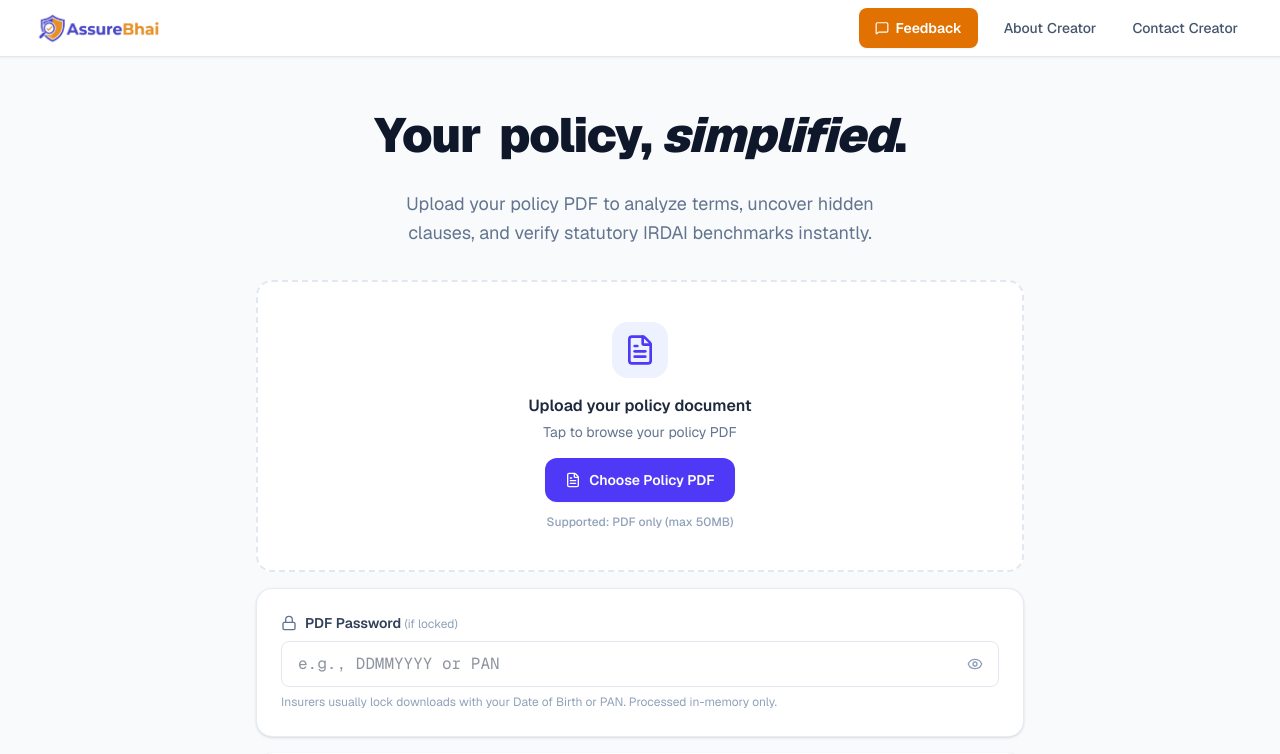
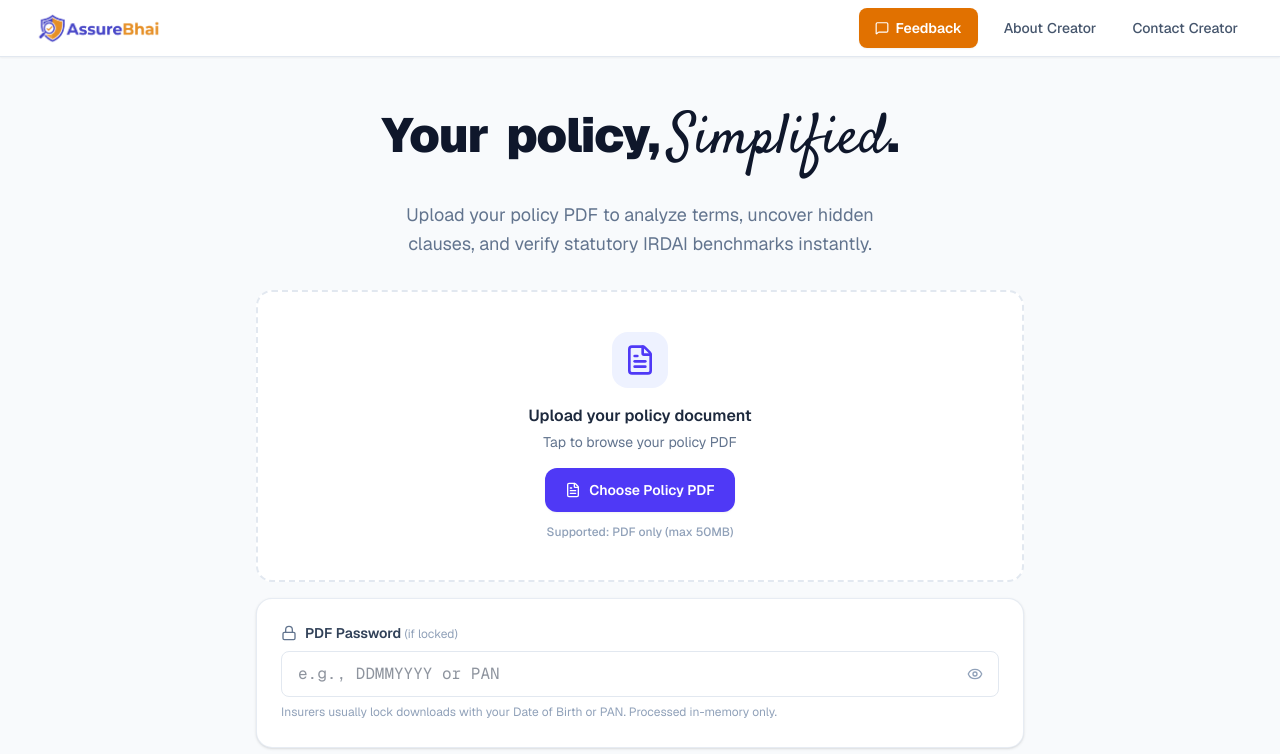
Before and after one commit to ashjo966/AssureBhai, a Next.js app: page / in a window 1280 px wide. Shown: the top 754 px of the page. Built offline with nearby package versions, Linux system fonts and the light colour scheme.

Commit message:
Use Satisfy cursive font for Simplified on homepage

```diff
--- a/src/app/globals.css
+++ b/src/app/globals.css
@@ -10,6 +10,7 @@
   --color-foreground: var(--foreground);
   --font-sans: var(--font-geist-sans);
   --font-mono: var(--font-geist-mono);
+  --font-satisfy: var(--font-satisfy);
 }
 
 @media (prefers-color-scheme: dark) {
--- a/src/app/layout.tsx
+++ b/src/app/layout.tsx
@@ -1,5 +1,5 @@
 import type { Metadata, Viewport } from "next";
-import { Geist, Geist_Mono } from "next/font/google";
+import { Geist, Geist_Mono, Satisfy } from "next/font/google";
 import "./globals.css";
 
 const geistSans = Geist({
@@ -10,6 +10,12 @@ const geistSans = Geist({
 const geistMono = Geist_Mono({
   variable: "--font-geist-mono",
   subsets: ["latin"],
+});
+
+const satisfy = Satisfy({
+  variable: "--font-satisfy",
+  subsets: ["latin"],
+  weight: "400",
 });
 
 export const viewport: Viewport = {
@@ -63,7 +69,7 @@ export default function RootLayout({ children }: { children: React.ReactNode })
   return (
     <html
       lang="en"
-      className={`${geistSans.variable} ${geistMono.variable} h-full antialiased overflow-x-hidden`}
+      className={`${geistSans.variable} ${geistMono.variable} ${satisfy.variable} h-full antialiased overflow-x-hidden`}
     >
       <body className="min-h-full flex flex-col w-full max-w-full overflow-x-hidden">
         {children}
--- a/src/app/page.tsx
+++ b/src/app/page.tsx
@@ -640,7 +640,10 @@ export default function Home() {
                   policy,
                 </span>
                 <br className="sm:hidden" />{" "}
-                <span className="italic">simplified</span>.
+                <span className="font-[family-name:var(--font-satisfy)] font-normal text-[1.18em] tracking-normal inline-block">
+                  Simplified
+                </span>
+                .
               </h1>
               <p className="mt-2 sm:mt-6 text-xs sm:text-lg text-slate-500 max-w-lg mx-auto leading-relaxed">
                 Upload your policy PDF to analyze terms, uncover hidden clauses, and verify statutory IRDAI benchmarks instantly.
```
